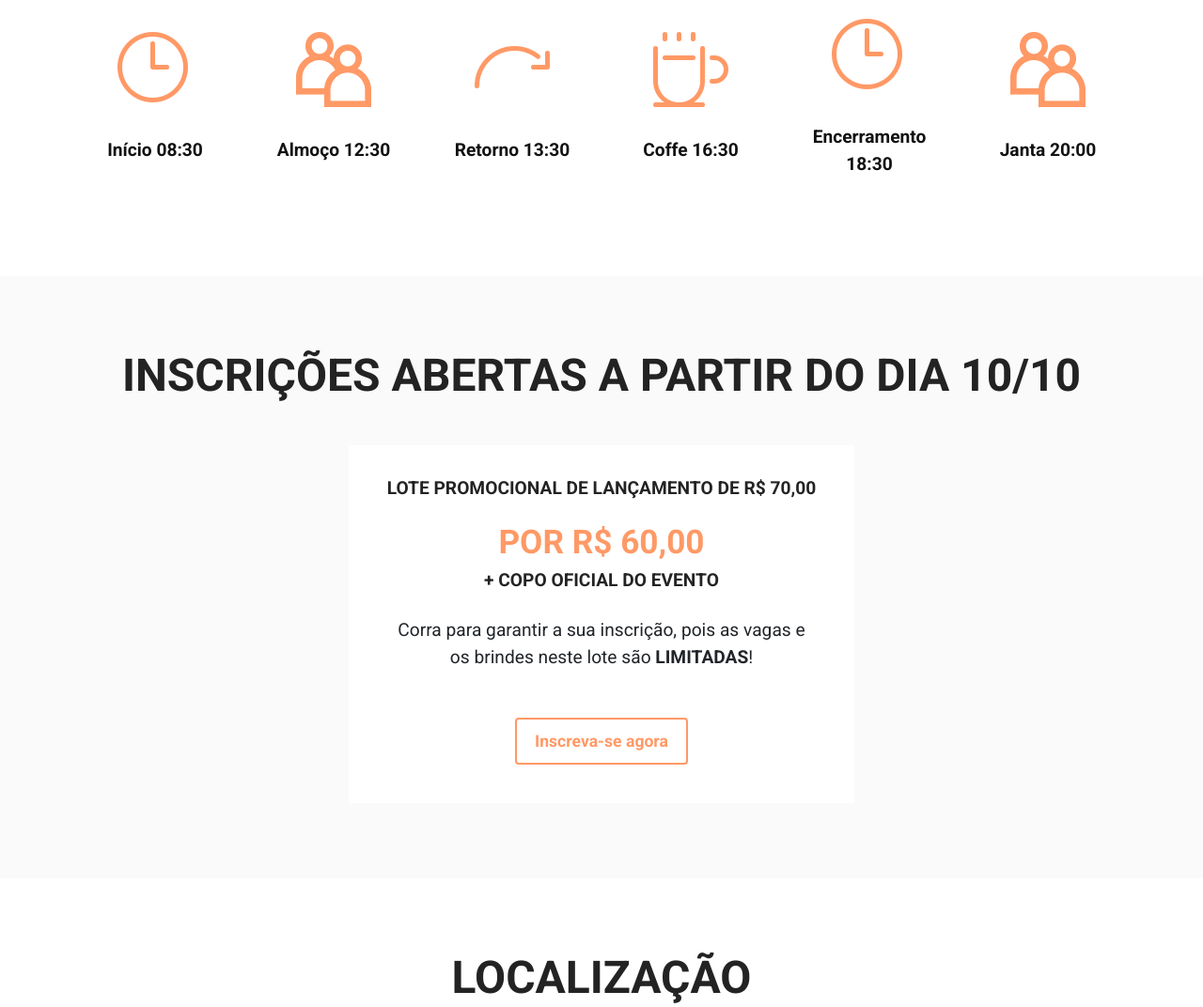
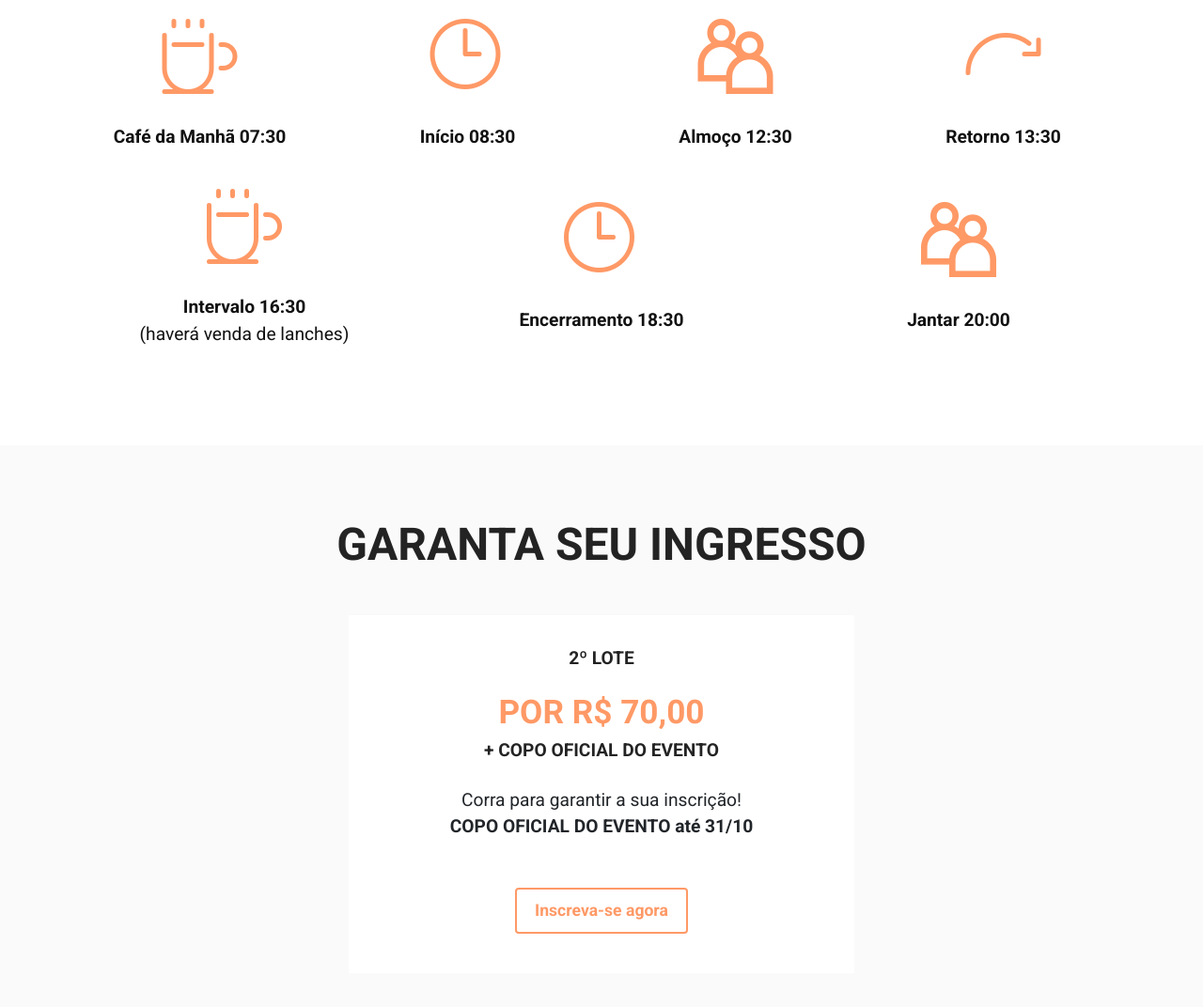
Before and after one commit to ThauanyCorrea/SEDEL, a plain HTML site: page index.html in a window 1280 px wide. Shown: the part 1420-2492 px from the top of the page at 94% size. Drawn offline with Linux system fonts and the light colour scheme; a script that the page names is missing; files whose address does not match are found by name.

Commit message:
2º LOTE

```diff
--- a/index.html
+++ b/index.html
@@ -38,7 +38,7 @@
                         <div class="card-box align-center">
                             <h1 class="card-title mbr-fonts-style mb-3 display-1"><strong>XX Seminário de Desenvolvimento de Lideranças da Região C</strong></h1>
                             <p class="mbr-text mbr-fonts-style display-5">FALTA POUCO PARA TODA A REGIÃO C DO DISTRITO LEO L D-7 <strong>ESTAR</strong></p>
-                            <div class="mbr-section-btn mt-3"><a class="btn btn-danger-outline display-4" href="#content15-o"><span class="mobi-mbri mobi-mbri-arrow-down mbr-iconfont mbr-iconfont-btn"></span>DE VOLTA PRO SEDEL&nbsp;</a></div>
+                            <div class="mbr-section-btn mt-3"><a class="btn btn-danger-outline display-4" href="#sobre"><span class="mobi-mbri mobi-mbri-arrow-down mbr-iconfont mbr-iconfont-btn"></span>DE VOLTA PRO SEDEL&nbsp;</a></div>
                         </div>
                     </div>
                 </div>
@@ -46,7 +46,7 @@
         </div>
     </section>
 
-    <section data-bs-version="5.1" class="content15 cid-sL4Rve7EGm" id="content15-o">
+    <section data-bs-version="5.1" class="content15 cid-sL4Rve7EGm" id="sobre">
         <div class="container">
             <div class="row justify-content-center">
                 <div class="card col-md-12 col-lg-12">
@@ -67,7 +67,15 @@
                 <div class="col-12">
                     <h3 class="mbr-section-title align-center mb-4 mbr-fonts-style display-2"><strong>Agenda</strong></h3>
                 </div>
-                <div class="card col-12 col-md-4 col-lg-2 p-3">
+                <div class="card p-3 col-12 col-md-4 col-lg-3">
+                    <div class="card-wrapper">
+                        <div class="card-box align-center">
+                            <span class="mbr-iconfont mbrib-hot-cup"></span>
+                            <h4 class="card-title align-center mbr-black mbr-fonts-style display-7"><strong>Café da Manhã 07:30</strong></h4>
+                        </div>
+                    </div>
+                </div>
+                <div class="card col-12 col-md-4 col-lg-3 p-3">
                     <div class="card-wrapper">
                         <div class="card-box align-center">
                             <span class="mbr-iconfont mbrib-clock"></span>
@@ -75,7 +83,7 @@
                         </div>
                     </div>
                 </div>
-                <div class="card p-3 col-12 col-md-4 col-lg-2">
+                <div class="card p-3 col-12 col-md-4 col-lg-3">
                     <div class="card-wrapper">
                         <div class="card-box align-center">
                             <span class="mbr-iconfont mobi-mbri-users mobi-mbri"></span>
@@ -83,7 +91,7 @@
                         </div>
                     </div>
                 </div>
-                <div class="card p-3 col-12 col-md-4 col-lg-2">
+                <div class="card p-3 col-12 col-md-4 col-lg-3">
                     <div class="card-wrapper">
                         <div class="card-box align-center">
                             <span class="mbr-iconfont mbrib-redo"></span>
@@ -91,15 +99,15 @@
                         </div>
                     </div>
                 </div>
-                <div class="card p-3 col-12 col-md-4 col-lg-2">
+                <div class="card p-3 col-12 col-md-4 col-lg-3">
                     <div class="card-wrapper">
                         <div class="card-box align-center">
                             <span class="mbr-iconfont mbrib-hot-cup"></span>
-                            <h4 class="card-title align-center mbr-black mbr-fonts-style display-7"><strong>Coffe 16:30</strong></h4>
+                            <h4 class="card-title align-center mbr-black mbr-fonts-style display-7"><strong>Intervalo 16:30</strong><br>(haverá venda de lanches)</h4>
                         </div>
                     </div>
                 </div>
-                <div class="card p-3 col-12 col-md-4 col-lg-2">
+                <div class="card p-3 col-12 col-md-4 col-lg-3">
                     <div class="card-wrapper">
                         <div class="card-box align-center">
                             <span class="mbr-iconfont mbrib-clock"></span>
@@ -107,12 +115,12 @@
                         </div>
                     </div>
                 </div>
-                <div class="card p-3 col-12 col-md-4 col-lg-2">
+                <div class="card p-3 col-12 col-md-4 col-lg-3">
                     <div class="card-wrapper">
                         <div class="card-box align-center">
                             <span class="mbr-iconfont mobi-mbri-users mobi-mbri"></span>
                             <h4 class="card-title align-center mbr-black mbr-fonts-style display-7">
-                                <strong>Janta 20:00</strong>
+                                <strong>Jantar 20:00</strong>
                             </h4>
                         </div>
                     </div>
@@ -125,7 +133,7 @@
         <div class="container">
             <div class="media-container-row">
                 <div class="col-12">
-                    <h3 class="mbr-section-title align-center mb-3 mbr-fonts-style display-2"><strong>INSCRIÇÕES ABERTAS A PARTIR DO DIA 10/10</strong></h3>
+                    <h3 class="mbr-section-title align-center mb-3 mbr-fonts-style display-2"><strong>GARANTA SEU INGRESSO</strong></h3>
                     <div>
                         <div class="mbr-social-likes align-center" data-counters="false">
                         </div>
@@ -141,19 +149,21 @@
                 <div class="col-12 col-md-6 align-center">
                     <div class="plan">
                         <div class="plan-header">
-                            <h6 class="plan-title mbr-fonts-style mb-3 display-7"><strong>LOTE PROMOCIONAL DE LANÇAMENTO&nbsp;</strong><strong>DE R$ 70,00</strong></h6>
+                            <h6 class="plan-title mbr-fonts-style mb-3 display-7"><strong>2º LOTE</strong></h6>
                             <div class="plan-price">
-                                <p class="price mbr-fonts-style m-0 display-5"><strong>POR R$ 60,00</strong><br></p>
+                                <p class="price mbr-fonts-style m-0 display-5"><strong>POR R$ 70,00</strong><br></p>
                                 <p class="price-term mbr-fonts-style mb-3 display-7"><strong>+ COPO OFICIAL DO EVENTO</strong></p>
                             </div>
                         </div>
                         <div class="plan-body">
                             <div class="plan-list mb-4">
                                 <ul class="list-group mbr-fonts-style list-group-flush display-7">
-                                    <li class="list-group-item">Corra para garantir a sua inscrição, pois as vagas e os brindes neste lote são <strong>LIMITADAS</strong>!</li>
+                                    <li class="list-group-item">Corra para garantir a sua inscrição!
+                                        <br><strong>COPO OFICIAL DO EVENTO até 31/10</strong>
+                                    </li>
                                 </ul>
                             </div>
-                            <div class="mbr-section-btn text-center"><a href="https://eventos.leold7.org.br/" class="btn btn-danger-outline display-4" target="_blank">Inscreva-se agora</a></div>
+                            <div class="mbr-section-btn text-center"><a href="https://eventos.leold7.org.br/evento/sedeldac2122" class="btn btn-danger-outline display-4" target="_blank">Inscreva-se agora</a></div>
                         </div>
                     </div>
                 </div>
@@ -268,8 +278,7 @@
                                 <span class="mbr-iconfont mobi-mbri-mobile-2 mobi-mbri"></span>
                             </div>
                             <h4 class="card-title mbr-fonts-style align-center mb-2 display-2"><strong>Telefone</strong></h4>
-                            <p class="mbr-text mbr-fonts-style mb-2 display-4">Coordenador do evento<br>Volmar de Oliveira Júnior: (54) 99688-2887<br></p>
-
+                            <p class="mbr-text mbr-fonts-style mb-2 display-4">Diretor de evento<br>Volmar de Oliveira Jr: (54) 99688-2887<br></p>
                         </div>
                     </div>
                 </div>
```
